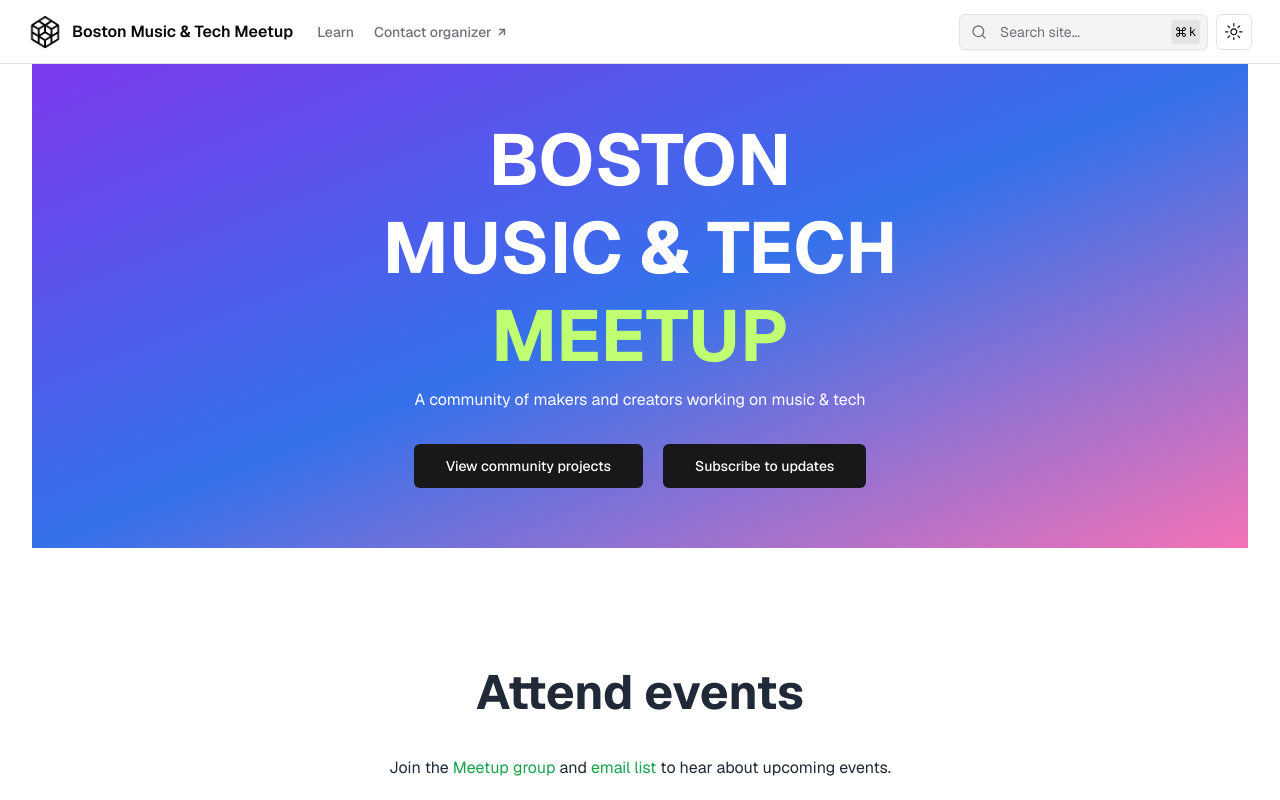
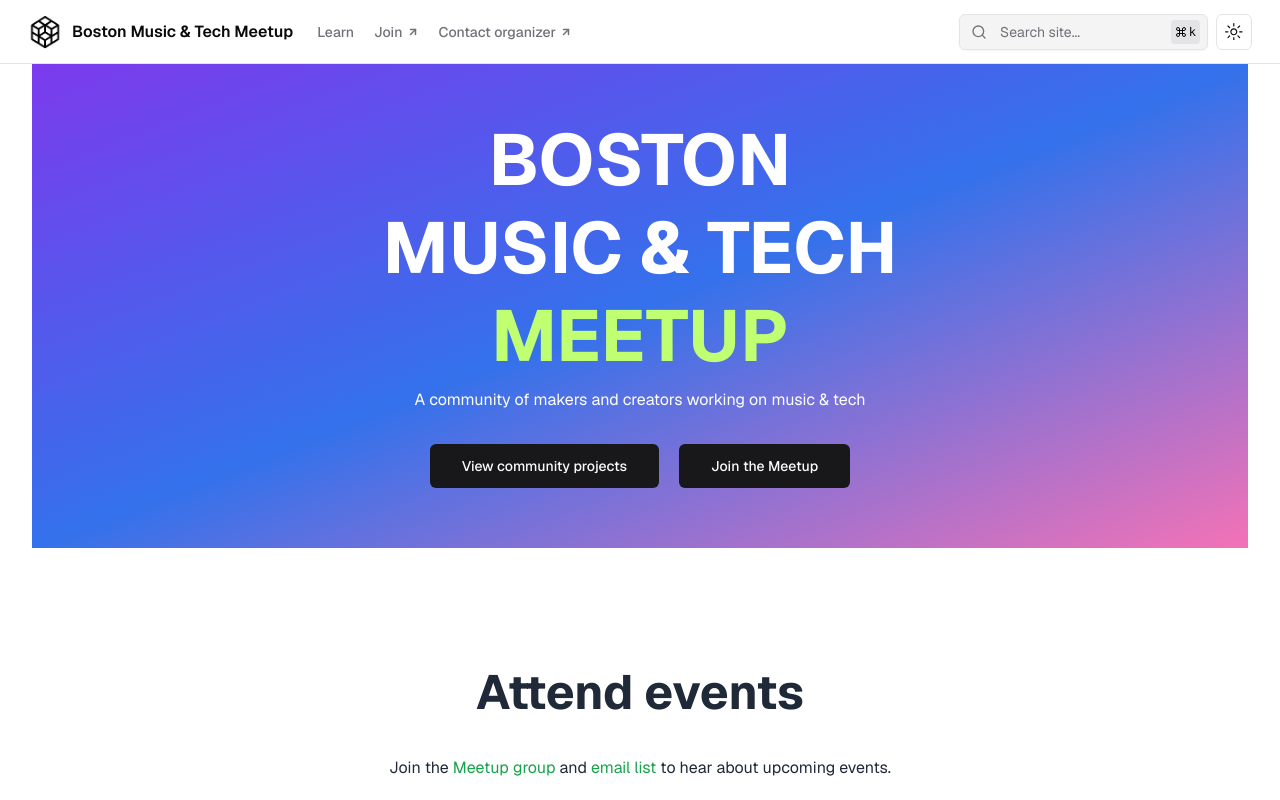
Before and after one commit to jssln/musictechm-rubix, a Next.js app: page / in a window 1280 px wide. Shown: the top 800 px of the page. Built offline with nearby package versions, Linux system fonts and the light colour scheme.

Commit message:
Change hero Subscribe button to Join the Meetup

```diff
--- a/app/page.tsx
+++ b/app/page.tsx
@@ -25,12 +25,12 @@ export default function Home() {
             View community projects
           </ClickTrackedLink>
           <ClickTrackedLink
-            href={`https://dashboard.mailerlite.com/forms/1361131/147685666495399194/share`}
+            href={`https://www.meetup.com/boston-music-tech-meetup/`}
             openInNewTab={true}
             className={buttonVariants({ className: "px-6 w-full sm:w-auto", size: "lg" })}
-            eventName="clicked_hero_subscribe"
+            eventName="clicked_hero_joinmeetup"
           >
-            Subscribe to updates
+            Join the Meetup
           </ClickTrackedLink>
         </div>
       </div>
--- a/settings/navigation.tsx
+++ b/settings/navigation.tsx
@@ -5,6 +5,11 @@ export const Navigations = [
     title: "Learn",
     href: `/learn/demos`,
     external: false,
+  },
+  {
+    title: "Join",
+    href: `https://www.meetup.com/boston-music-tech-meetup/`,
+    external: true,
   },
   {
     title: "Contact organizer",
```
